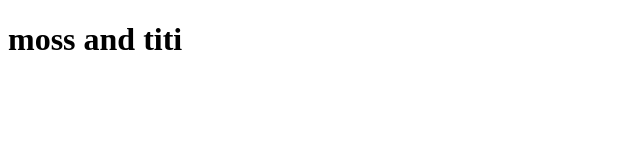
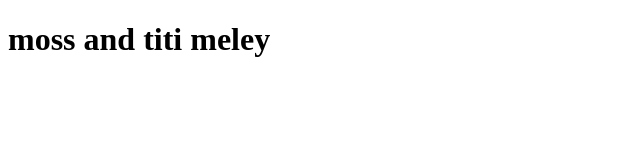
Before and after one commit to mussietesfay/moss, a plain HTML site: page index.html in a window 1280 px wide. Shown: the whole page, without its empty margins (0-640 px from the left). Drawn offline with Linux system fonts and the light colour scheme.

Commit message:
Update index.html

```diff
--- a/index.html
+++ b/index.html
@@ -6,6 +6,6 @@
     <title>git</title>
 </head>
 <body>
-    <h1>moss and titi</h1>
+    <h1>moss and titi meley</h1>
 </body>
 </html>
```
